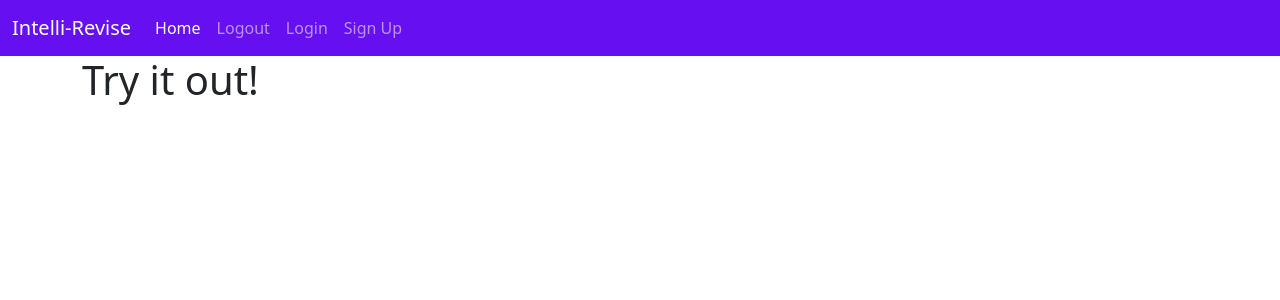
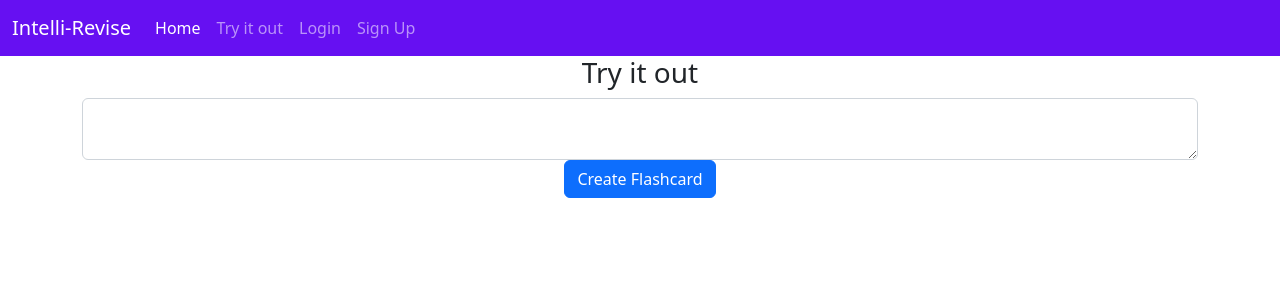
Before and after one commit to Ashes1997/IntelliRevise, a Flask app: page /try-it-out in a window 1280 px wide. Shown: the top 300 px of the page. Run offline with Flask 3, Linux system fonts and the light colour scheme.

Commit message:
Added try it out page

```diff
--- a/website/templates/base.html
+++ b/website/templates/base.html
@@ -9,16 +9,20 @@
   <body>
     <nav class="navbar navbar-dark navbar-expand-lg" style="background-color: #6610f2;">
       <div class="container-fluid">
-        <a class="navbar-brand" href="/">Intelli-Revise</a>
+        <a class="navbar-brand" href="/try-it-out">Intelli-Revise</a> <!-- where to change link of navbar -->
         <button class="navbar-toggler" type="button" data-bs-toggle="collapse" data-bs-target="#navbarNavAltMarkup" aria-controls="navbarNavAltMarkup" aria-expanded="false" aria-label="Toggle navigation">
           <span class="navbar-toggler-icon"></span>
         </button>
         <div class="collapse navbar-collapse" id="navbarNavAltMarkup">
           <div class="navbar-nav">
             <a class="nav-link active" aria-current="page" href="/">Home</a>
+            <a class="nav-link" href="/try-it-out">Try it out</a>
+            {% if user.is_authenticated %}
             <a class="nav-link" href="/logout">Logout</a>
+            {% else %}
             <a class="nav-link" href="/login">Login</a>
             <a class="nav-link" href="/sign-up">Sign Up</a>
+            {% endif %}
 
           </div>
         </div>
--- a/website/templates/try_it_out.html
+++ b/website/templates/try_it_out.html
@@ -1,5 +1,13 @@
 {%extends "base.html" %}
 {% block title %}Try it out{% endblock %}
 {% block content %}
-<h1>Try it out!</h1>
+<form method = "POST">
+    <h3 align="center">
+      Try it out
+    </h3>
+    <div align="center">
+    <textarea name = "note" id = "note" class = "form-control" ></textarea>
+    <button type="submit" class = "btn btn-primary">Create Flashcard</button>
+    </div>
+</form>
 {% endblock %}
--- a/website/views.py
+++ b/website/views.py
@@ -11,4 +11,4 @@ def home():
 
 @views.route('/try-it-out')
 def try_it_out():
-  return render_template("try_it_out.html")
+  return render_template("try_it_out.html", user=current_user)
```
